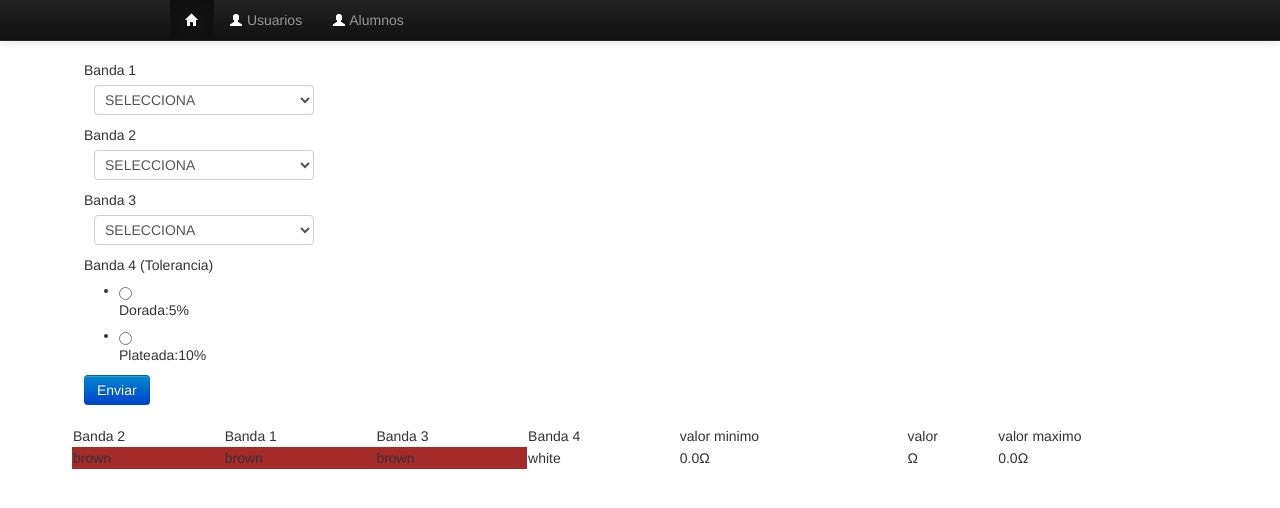
After one commit to IDGS-802-20002241/Practicas_parcial1_802, a Flask app: page /resistencias in a window 1280 px wide. The commit adds this page. Shown: the top 508 px of the page. Run offline with Flask 3, Linux system fonts and the light colour scheme; some libraries are stand-ins or nearby versions.

Commit message:
Examen Resistencia OMG 12/02/2024
Examen Resistencia OMG 12/02/2024

```diff
--- a/forms.py
+++ b/forms.py
@@ -3,7 +3,7 @@ from wtforms import StringField, TextAreaField,SelectField,RadioField
 from wtforms import EmailField
 
 class number(Form):
-    num1=StringField("Punto 1")
-    num2=StringField("Punto 2")
-    num3=StringField("Punto 3")
-    num4=StringField("Punto 4")
+    num1=SelectField("Banda 1",choices=[('', 'SELECCIONA'),('', 'NEGRO'), ('1', 'CAFÉ'), ('2', 'ROJO'), ('3', 'NARANJA'), ('4', 'AMARILLO'), ('5', 'VERDE'), ('6', 'AZUL'), ('7', 'VIOLETA'), ('8', 'GRIS'), ('9', 'BLANCO')])
+    num2=SelectField("Banda 2",choices=[('', 'SELECCIONA'),('', 'NEGRO'), ('1', 'CAFÉ'), ('2', 'ROJO'), ('3', 'NARANJA'), ('4', 'AMARILLO'), ('5', 'VERDE'), ('6', 'AZUL'), ('7', 'VIOLETA'), ('8', 'GRIS'), ('9', 'BLANCO')])
+    num3=SelectField("Banda 3",choices=[('', 'SELECCIONA'),('', 'NEGRO'), ('0', 'CAFÉ'), ('00', 'ROJO'), ('000', 'NARANJA'), ('0000', 'AMARILLO'), ('00000', 'VERDE'), ('000000', 'AZUL'), ('0000000', 'VIOLETA'), ('00000000', 'GRIS'), ('000000000', 'BLANCO')])
+    num4=RadioField('Banda 4 (Tolerancia)',choices=[('.05','Dorada:5%'),('.1','Plateada:10%')])
--- a/main.py
+++ b/main.py
@@ -33,13 +33,14 @@ def calculo():
 def distancia():
     resultado = None
     number_form=forms.number(request.form)
+    operacion = request.form.get("operacion")
     if request.method == "POST":
 
         num1 = int(number_form.num1.data)
         num2 = int(number_form.num2.data)
 
         num3 = int(number_form.num3.data)
-        num4 = int(number_form.num4.data)
+        num4 = request.form.get("operacion")
 
         resultado= math.sqrt((num2 - num1)**2 + (num4 - num3)**2)
 
@@ -48,5 +49,59 @@ def distancia():
 
     return render_template("distancia.html", resultado=resultado, form = number_form)
 
+@app.route("/resistencias", methods=["GET", "POST"])
+def resistencia():
+    resultado = ''
+    resultado2 = 0.0
+    resultado3 = 0.0
+    num1 = 0  # Valor inicial
+    num2 = 0  # Valor inicial
+    num3 = 0  # Valor inicial
+    num4 = 0.0  # Valor inicial
+
+    number_form = forms.number(request.form)
+
+    if request.method == "POST":
+        num1 = number_form.num1.data
+        num2 = number_form.num2.data
+        num3 = number_form.num3.data
+        num4 = float(number_form.num4.data)
+
+        resultado = str(num1) + str(num2)+str(num3)
+        resultado2 = float(resultado) - (float(resultado) * num4)
+        resultado3 = float(resultado) + (float(resultado) * num4)
+
+    return render_template("resistencia.html", resultado= resultado, resultado2=resultado2, resultado3=resultado3,
+                           form=number_form, color=obtener_color(str(num1)), color2=obtener_color(str(num2)),
+                           color3=obtener_color(str(num3)), color4=obtener_color(num4))
+
+def obtener_color(num):
+    if num == '':
+        return 'black'
+    elif num == .05:
+        return 'gold'
+    elif num == .1:
+        return 'silver'
+    elif num == '1' or num == '0':
+        return 'brown'
+    elif num == '2' or num == '00':
+        return 'red'
+    elif num == '3' or num == '000':
+        return 'orange'
+    elif num == '4' or num == '0000':
+        return 'yellow'
+    elif num == '5' or num == '00000':
+        return 'green'
+    elif num == '6' or num == '000000':
+        return 'blue'
+    elif num == '7' or num == '0000000':
+        return 'violet'
+    elif num == '8' or num == '00000000':
+        return 'gray'
+    else:
+        return 'white'
+
+
+
 if __name__ == "__main__":
     app.run(debug=True)
--- a/templates/macros.html
+++ b/templates/macros.html
@@ -1,8 +1,12 @@
-{%macro datos(nombre, placeholder,type="text")%}
+{%macro datos(nombre, placeholder,type="text",valor="1", id="0")%}
 
-<p><input name="{{nombre}}" placeholder="{{placeholder}}" type="{{type}}"></p>
+<p><input name="{{nombre}}" placeholder="{{placeholder}}" type="{{type}}" value="{{valor}}" id="{{id}}"></p>
 {%endmacro%}
 
+{%macro datos2(name,nombre)%}
+
+<p><label class="form-check-label" for="{{name}}">{{nombre}}</label></p>
+{%endmacro%}
 {%macro input_Form(Field)%}
     <td>{{Field.label}}</td>
     <dd>{{ Field(**kwargs)|safe}}</dd>
--- /dev/null
+++ b/templates/resistencia.html
@@ -0,0 +1,44 @@
+{% extends "layout2.html" %}
+
+{% block content %}
+{%import "macros.html" as macro %}
+<div class="container">
+    <div class="row">
+        <div class="col-lg-6 col-md-8 col-sm-12 col-xs-24">
+            <form action="/resistencias" method="POST">
+                {{macro.input_Form(form.num1,class="form-control") }}
+                {{macro.input_Form(form.num2,class="form-control") }}
+                {{macro.input_Form(form.num3,class="form-control") }}
+                {{macro.input_Form(form.num4,class="form-control") }}
+
+
+                <button type="submit" class="btn btn-primary">Enviar</button>
+            </form>
+        </div>
+        {% if resultado is not none%}
+            <table class="tabla">
+                <thead class="encabezados">
+                    <td class="en1" style="margin-right: 30%;">Banda 2</td>
+                    <td class="en2">Banda 1</td>
+                    <td class="en3">Banda 3</td>
+                    <td class="en4">Banda 4</td>
+                    <td class="en5">valor minimo</td>
+                    <td class="en6">valor</td>
+                    <td class="en7">valor maximo</td>
+                </thead>
+                <tbody class="cuerpo">
+                    <td class="en1" style="background-color: {{color}} ;">{{color}}</td>
+                    <td class="en2" style="background-color: {{color2}} ;">{{color2}}</td>
+                    <td class="en3" style="background-color: {{color3}} ;">{{color3}}</td>
+                    <td class="en4" style="background-color: {{color4}} ;">{{color4}}</td>
+                    <td class="en5">{{ resultado2}}Ω</td>
+                    <td class="en6">{{ resultado}}Ω</td>
+                    <td class="en7">{{ resultado3}}Ω</td>
+                </tbody>
+            </table>
+        {% endif%}
+
+    </div>
+</div>
+
+{% endblock %}
```
